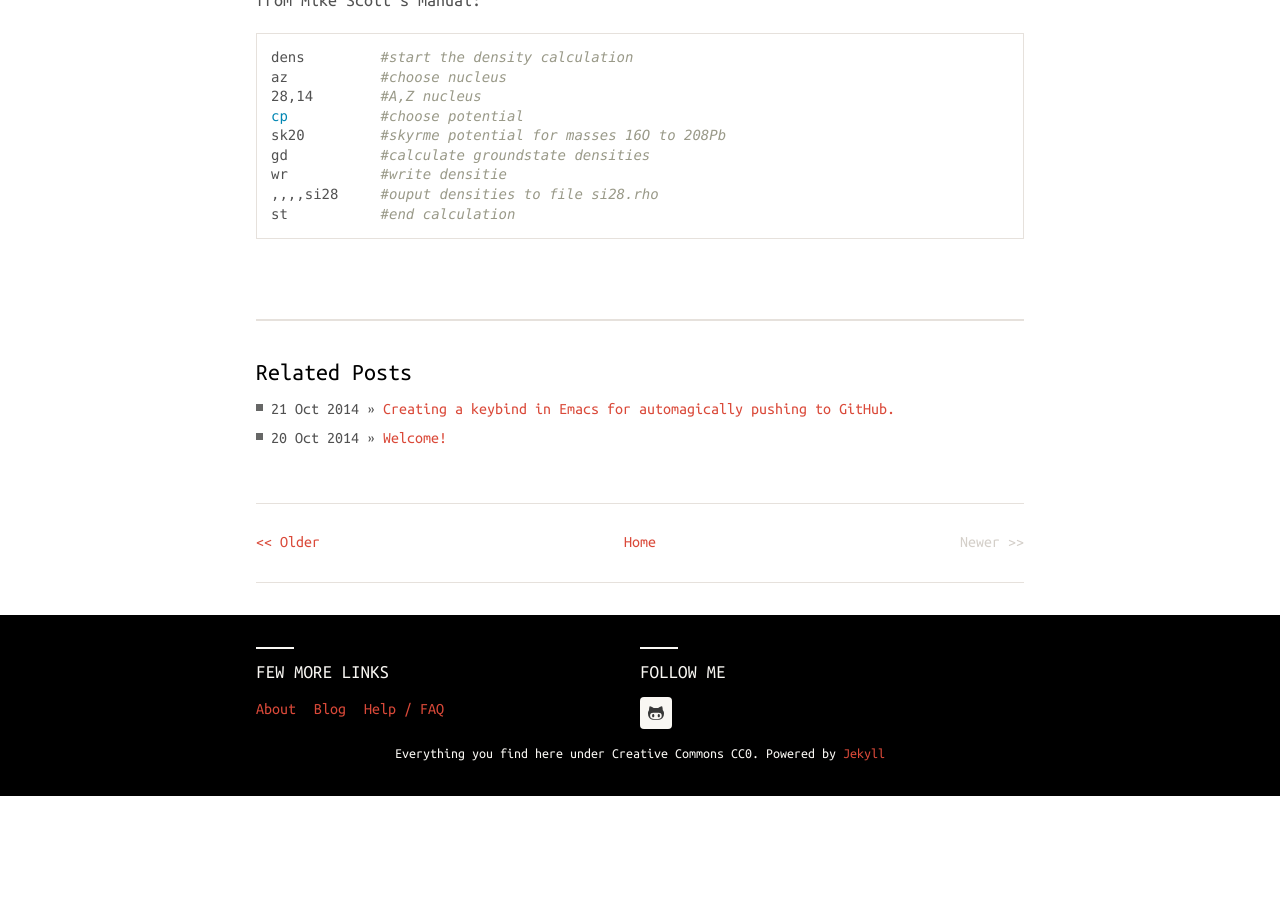
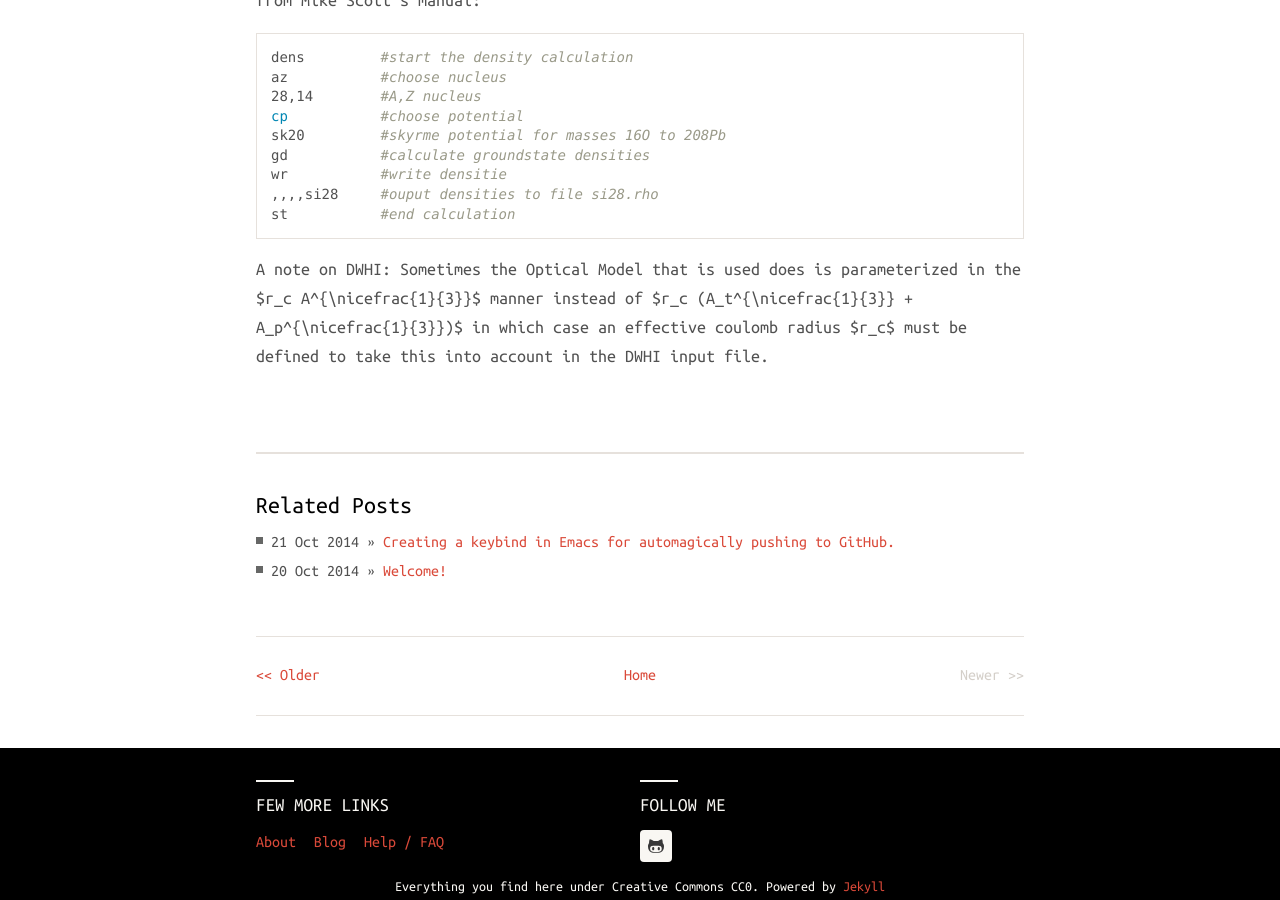
Before and after one commit to csullivan/csullivan.github.io, a Jekyll site: the page built from _posts/2014-10-21-oxbash-notes.md, in a window 1280 px wide and 900 px high, scrolled down 831 px. Built offline with Jekyll 4.4.1, drawn with Linux system fonts in a browser that asks for light colours; nearby versions of some CDN libraries; before the commit the page ends 1627 px from its top, so only the background shows below that.

Commit message:
Incremental Update

```diff
--- a/_posts/2014-10-21-oxbash-notes.md
+++ b/_posts/2014-10-21-oxbash-notes.md
@@ -32,7 +32,8 @@ st           #end calculation
 
 
 
-
+A note on DWHI:
+Sometimes the Optical Model that is used does is parameterized in the $r_c A^{\nicefrac{1}{3}}$ manner instead of $r_c (A_t^{\nicefrac{1}{3}} + A_p^{\nicefrac{1}{3}})$ in which case an effective coulomb radius $r_c$ must be defined to take this into account in the DWHI input file.
 {% highlight bash %}
 {% endhighlight %}
 {% highlight bash %}
```
